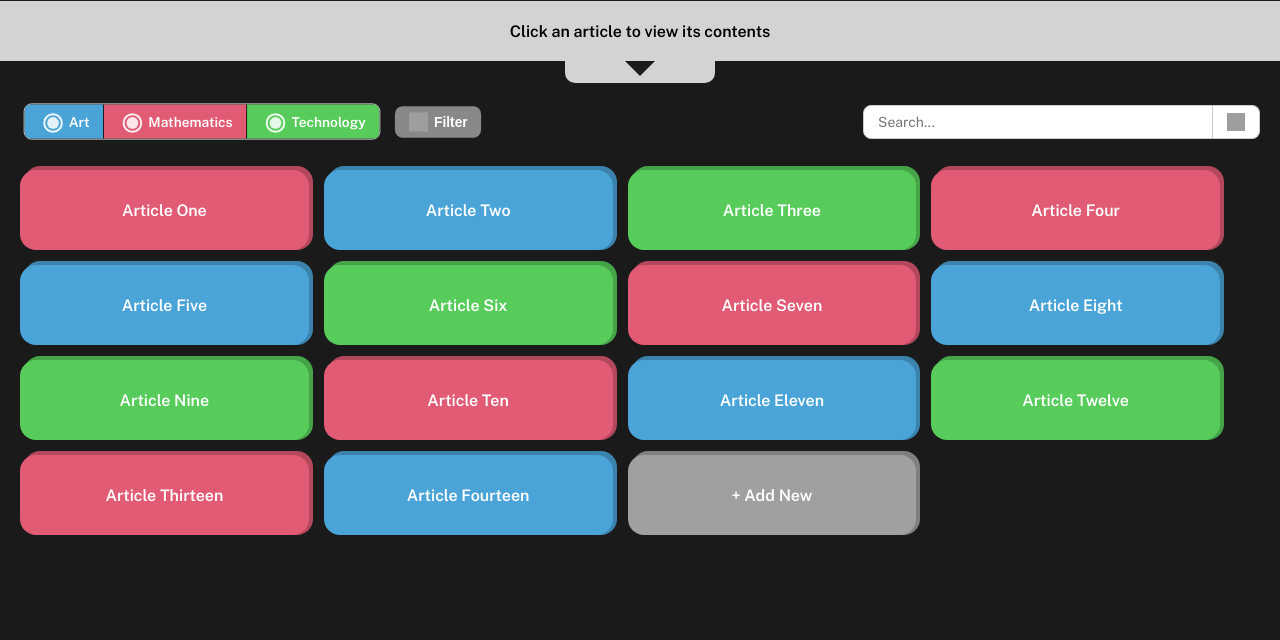
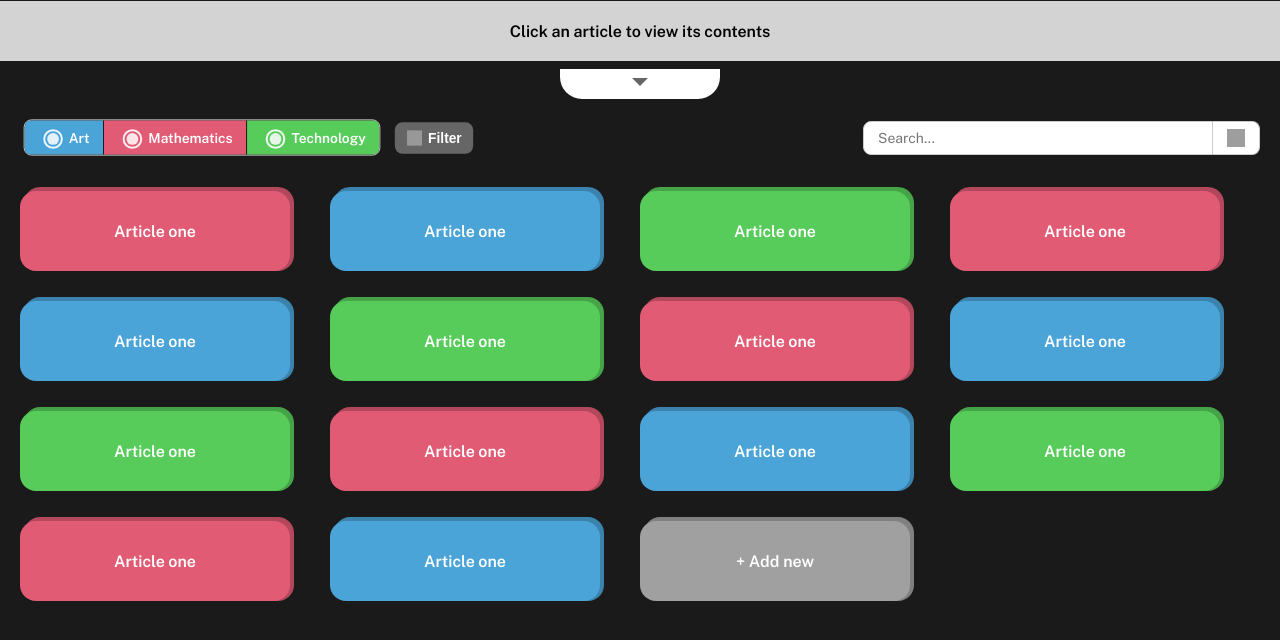
Before and after one commit to twelvewizards/knowlbase, a Django app: page / in a window 1280 px wide. Shown: the part 66-706 px from the top of the page. Run offline with Django 5.2, Linux system fonts and the light colour scheme; grey boxes are pictures that could not be loaded.

Commit message:
home page update
art,mathematics, technology filters work
view article contents container works

```diff
--- a/knowl/static/css/article-buttons.css
+++ b/knowl/static/css/article-buttons.css
@@ -1,19 +1,19 @@
 .article-buttons-container {
     display: flex;
     flex-wrap: wrap;
-    gap: 15px;
-    padding: 15px 20px; /* Match the filter section's left/right margins */
-    justify-content: flex-start; /* Changed back to flex-start */
+    gap: 30px 40px;
+    padding: 20px;
+    justify-content: flex-start;
     margin-top: 15px;
-    width: calc(100% - 40px); /* Full width minus padding */
+    width: calc(100% - 40px);
     box-sizing: border-box;
 }
 
 .article-button {
-    width: calc((100% - 45px) / 4);
+    width: calc((100% - 120px) / 4);
     height: 80px;
     border: none;
-    border-radius: 16px; /* Increased from 8px */
+    border-radius: 16px;
     cursor: pointer;
     font-family: 'Public Sans', sans-serif;
     font-size: 16px;
--- a/knowl/static/css/article-contents.css
+++ b/knowl/static/css/article-contents.css
@@ -21,30 +21,137 @@
 
 .dropdown-container {
     position: relative;
+    width: 100%;
+    display: flex;
+    flex-direction: column;
+    align-items: center;
+}
+
+.horizontal-line {
+    width: 100%;
+    height: 3px;
+    background-color: #1a1a1a;
+    margin-bottom: 1px;
+}
+
+.dropdown-rectangle {
+    width: 160px;
+    height: 30px;
+    background-color: white;
+    border-radius: 0 0 22px 22px;
     display: flex;
     justify-content: center;
     align-items: center;
-    margin-top: -12px;
-}
-
-.dropdown-rectangle {
-    background-color: #d3d3d3;
-    width: 150px;
-    height: 30px;
-    border-radius: 0 0 10px 10px;
     position: relative;
-    z-index: 1;
-    display: flex;
-    justify-content: center;
-    align-items: center;
+    cursor: pointer;
 }
 
 .dropdown-arrow {
     width: 0;
     height: 0;
-    border-left: 15px solid transparent;
-    border-right: 15px solid transparent;
-    border-top: 15px solid #1a1a1a;
+    border-left: 8px solid transparent;
+    border-right: 8px solid transparent;
+    border-top: 8px solid #666;
+    margin-top: -4px;
+    transition: transform 0.3s ease;
+}
+
+.dropdown-arrow.rotated {
+    transform: rotate(180deg);
+}
+
+.article-content-active {
+    background-color: #d3d3d3;
+    padding: 20px 40px;
+    color: black;
+    font-family: 'Public Sans', sans-serif;
+    max-height: 0;
+    overflow: hidden;
+    transition: all 0.3s ease-in-out;
+    opacity: 0;
+    padding: 0 40px;
+}
+
+.article-content-active.expanded {
+    max-height: 2000px;
+    opacity: 1;
+    padding: 20px 40px;
+}
+
+.article-header {
+    display: grid;
+    grid-template-columns: repeat(3, 1fr);
+    gap: 20px;
+    margin-bottom: 30px;
+}
+
+.header-section {
+    display: flex;
+    flex-direction: column;
+    gap: 10px;
+}
+
+.header-item {
+    display: flex;
+    flex-direction: column;
+    gap: 5px;
+}
+
+.header-label {
+    font-weight: 600;
+    font-size: 16px;
+}
+
+.header-value {
+    font-weight: 400;
+    font-size: 14px;
+}
+
+.article-content {
+    margin-bottom: 30px;
+    line-height: 1.6;
+    font-size: 14px;
+}
+
+.article-footer {
+    display: flex;
+    justify-content: space-between;
+    padding: 20px 0;
+    border-top: 1px solid rgba(0, 0, 0, 0.2);
+}
+
+.footer-group {
+    display: flex;
+    gap: 10px;
+    align-items: center;
+}
+
+.footer-item {
+    display: flex;
+    gap: 5px;
+    align-items: center;
+}
+
+.footer-separator {
+    color: #666;
+}
+
+.article-actions {
     position: absolute;
-    z-index: 2;
+    top: 20px;
+    right: 40px;
+    display: flex;
+    gap: 15px;
 }
+
+.action-button {
+    background: none;
+    border: none;
+    cursor: pointer;
+    padding: 0;
+}
+
+.action-button img {
+    width: 20px;
+    height: 20px;
+}
--- a/knowl/static/css/filter.css
+++ b/knowl/static/css/filter.css
@@ -93,25 +93,26 @@
     border: none;
 }
 
-/* Filter button */
+/* Adjust filter button */
 .filter-btn {
     display: flex;
     align-items: center;
-    background-color: #888888;
+    background-color: #666666; /* Slightly darker gray */
     color: white;
     font-weight: 600;
-    padding: 6px 14px;
+    padding: 6px 12px;
     margin-left: 10px;
     border: none;
     border-radius: 8px;
     cursor: pointer;
     font-size: 14px;
-    height: 100%;
+    height: 32px; /* Explicit height */
     transform: scale(0.98);
 }
 
 .filter-btn img {
     margin-right: 6px;
-    width: 20px;
-    height: 20px;
+    width: 16px; /* Reduced from 20px */
+    height: 16px; /* Reduced from 20px */
+    opacity: 0.9; /* Slightly more transparent */
 }
--- a/knowl/templates/knowl/base.html
+++ b/knowl/templates/knowl/base.html
@@ -6,6 +6,7 @@
     <title>KnowlBase</title>
     {% load static %}
     <link href="https://fonts.googleapis.com/css2?family=Public+Sans:wght@400;600&display=swap" rel="stylesheet">
+
     <!-- Global styles -->
     <link rel="stylesheet" href="{% static 'css/styles.css' %}">
     <!-- Navbar-specific styles -->
@@ -18,12 +19,13 @@
     <link rel="stylesheet" href="{% static 'css/search.css' %}">
     <!-- Article buttons-specific styles -->
     <link rel="stylesheet" href="{% static 'css/article-buttons.css' %}">
+
     <script defer src="{% static 'js/filter.js' %}"></script>
 </head>
 <body>
     <nav class="navbar">
         <div class="navbar-left">
-            <span class="logo">KnowlBase</span> <!-- Logo no longer clickable -->
+            <span class="logo">KnowlBase</span>
             <a href="#" class="nav-link">Home</a>
         </div>
         <div class="navbar-right">
@@ -42,8 +44,10 @@
 
     <!-- Dropdown arrow and rectangle container -->
     <div class="dropdown-container">
-        <div class="dropdown-rectangle"></div>
-        <div class="dropdown-arrow"></div>
+        <div class="horizontal-line"></div>
+        <div class="dropdown-rectangle">
+            <div class="dropdown-arrow"></div>
+        </div>
     </div>
 
     <!-- Filter and Search section -->
@@ -79,25 +83,28 @@
     </div>
 
     <div class="article-buttons-container">
-        <button class="article-button mathematics">Article One</button>
-        <button class="article-button art">Article Two</button>
-        <button class="article-button technology">Article Three</button>
-        <button class="article-button mathematics">Article Four</button>
-        <button class="article-button art">Article Five</button>
-        <button class="article-button technology">Article Six</button>
-        <button class="article-button mathematics">Article Seven</button>
-        <button class="article-button art">Article Eight</button>
-        <button class="article-button technology">Article Nine</button>
-        <button class="article-button mathematics">Article Ten</button>
-        <button class="article-button art">Article Eleven</button>
-        <button class="article-button technology">Article Twelve</button>
-        <button class="article-button mathematics">Article Thirteen</button>
-        <button class="article-button art">Article Fourteen</button>
-        <button class="article-button add-new">+ Add New</button>
+        <button class="article-button mathematics">Article one</button>
+        <button class="article-button art">Article one</button>
+        <button class="article-button technology">Article one</button>
+        <button class="article-button mathematics">Article one</button>
+        <button class="article-button art">Article one</button>
+        <button class="article-button technology">Article one</button>
+        <button class="article-button mathematics">Article one</button>
+        <button class="article-button art">Article one</button>
+        <button class="article-button technology">Article one</button>
+        <button class="article-button mathematics">Article one</button>
+        <button class="article-button art">Article one</button>
+        <button class="article-button technology">Article one</button>
+        <button class="article-button mathematics">Article one</button>
+        <button class="article-button art">Article one</button>
+        <button class="article-button add-new">+ Add new</button>
     </div>
 
     <div class="content">
         {% block content %}{% endblock %}
     </div>
+
+    <!-- Add this before closing body tag -->
+    <script src="{% static 'js/article-container.js' %}"></script>
 </body>
 </html>
```
Also changed, not shown: other parts of knowl/static/css/article-buttons.css (+11 -14 lines), knowl/static/js/article-container.js (added, +139 -0 lines).
